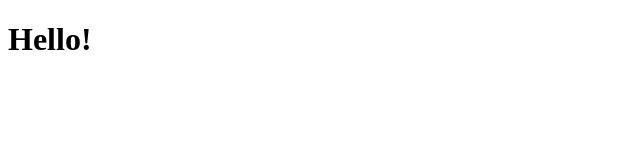
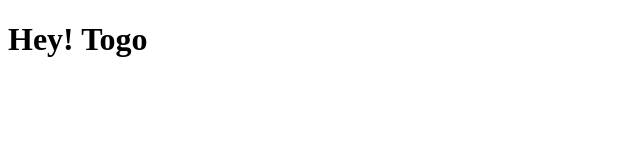
Before and after one commit to salv741ia/aaa, a plain HTML site: page index.html in a window 1280 px wide. Shown: the whole page, without its empty margins (0-640 px from the left). Drawn offline with Linux system fonts and the light colour scheme.

Commit message:
Update index.html

```diff
--- a/index.html
+++ b/index.html
@@ -2,6 +2,6 @@
 <html>
     <head></head>
     <body>
-        <h1>Hello!</h1>
+        <h1>Hey! Togo</h1>
     </body>
 </html>
```
